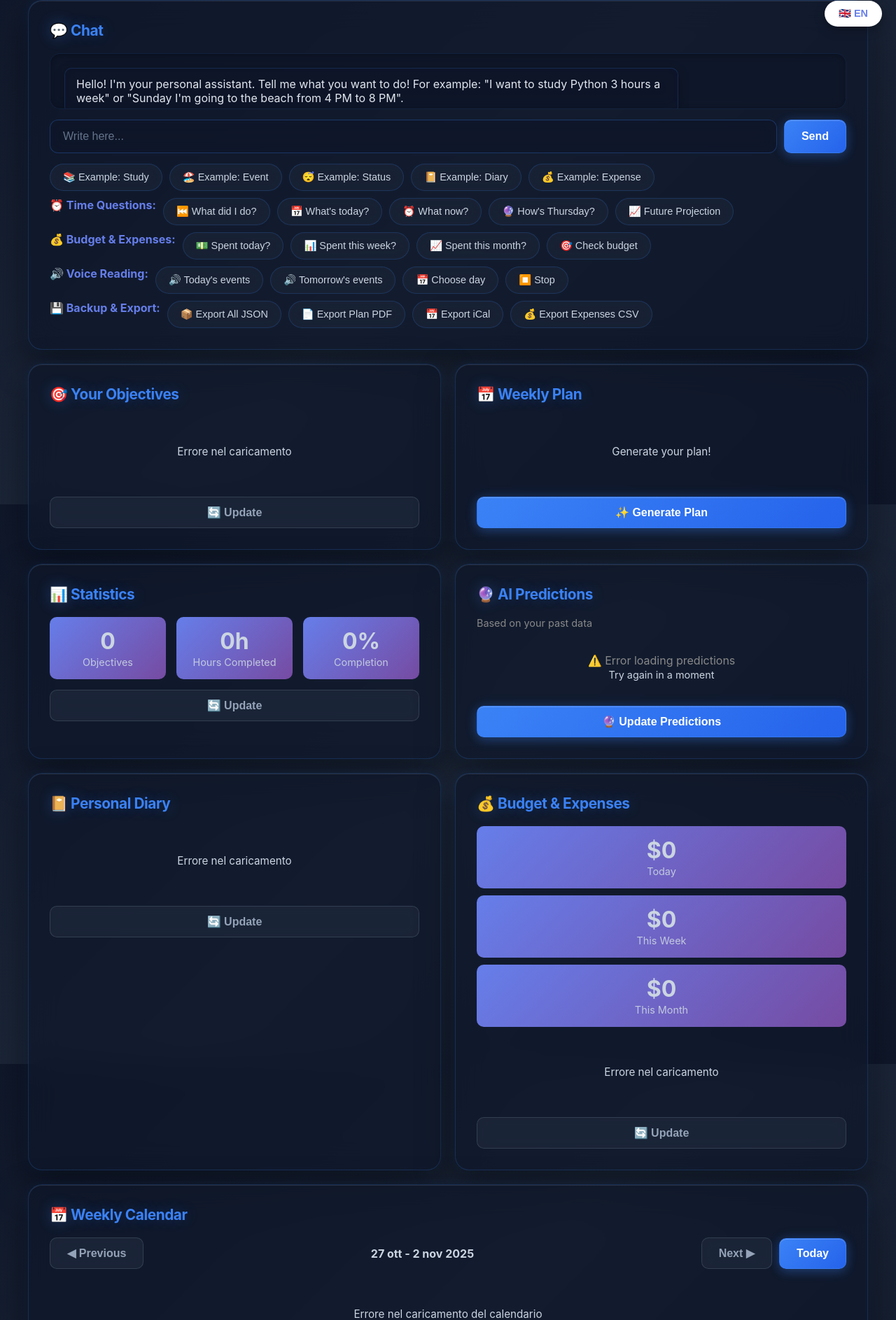
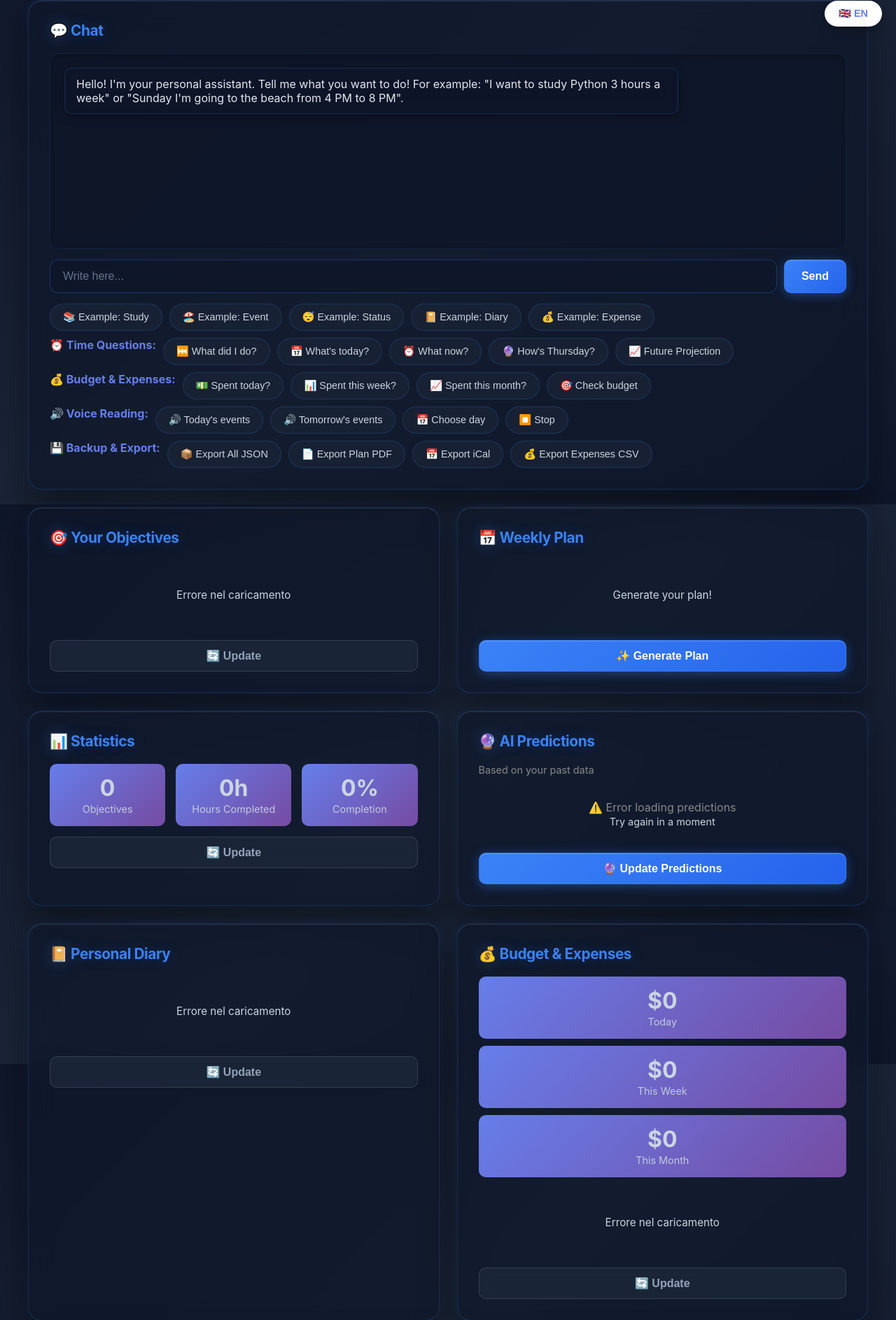
Before and after one commit to ballales1984-wq/assistente-intelligente-agenda, a Flask app: page /en in a window 1280 px wide. Shown: the part 79-1966 px from the top of the page at 70% size. Run offline with Flask 3, Linux system fonts and the light colour scheme; some libraries are stand-ins or nearby versions.

Commit message:
🎯 UX IMPROVEMENTS: Chat più grande + Calendario H24!
✨ 3 MIGLIORAMENTI UX:

1️⃣ CHAT PIÙ GRANDE:
- Altezza: 500px → 700px (+40%)
- Più spazio per conversazioni lunghe
- Migliore visibilità messaggi
- Scroll più comodo

2️⃣ LAYOUT OTTIMIZZATO:
- Gap tra card: 20px → 25px
- Margin-bottom: 20px → 25px
- Più aria tra elementi
- Look più pulito e professionale

3️⃣ CALENDARIO H24:
- DA: 8:00-22:00 (14 ore)
- A: 00:00-23:00 (24 ore complete!)
- Formato: 00:00, 01:00, 02:00 (zero-padded)
- Copre tutta la giornata (impegni notturni/mattina presto)

🌍 TUTTE LE 3 LINGUE:
- 🇮🇹 Italiano ✅
- 🇬🇧 English ✅
- 🇪🇸 Español ✅

🎯 BENEFICI:
- Chat più usabile (più messaggi visibili)
- Calendario completo (no limitazioni orarie)
- Layout più arioso e professionale
- Migliore UX generale

User requested: chat più grande, spazi ottimizzati, calendario H24!

```diff
--- a/templates/index_en_full.html
+++ b/templates/index_en_full.html
@@ -325,8 +325,8 @@
         .main-content {
             display: grid;
             grid-template-columns: 1fr 1fr;
-            gap: 20px;
-            margin-bottom: 20px;
+            gap: 25px;
+            margin-bottom: 25px;
         }
 
         @media (max-width: 768px) {
@@ -379,7 +379,7 @@
 
         .chat-container {
             grid-column: 1 / -1;
-            height: 500px;
+            height: 700px;
             display: flex;
             flex-direction: column;
         }
@@ -1691,11 +1691,11 @@
                 });
 
                 // Ore del giorno (8:00 - 23:00)
-                for (let ora = 8; ora <= 22; ora++) {
+                for (let ora = 0; ora <= 23; ora++) {
                     // Colonna ora
                     const timeCell = document.createElement('div');
                     timeCell.className = 'calendario-cell time-cell';
-                    timeCell.textContent = `${ora}:00`;
+                    timeCell.textContent = `${String(ora).padStart(2, '0')}:00`;
                     calendarioDiv.appendChild(timeCell);
 
                     // Celle per ogni giorno
```
Also changed, not shown: templates/index.html (+5 -5 lines), templates/index_es.html (+5 -5 lines).
